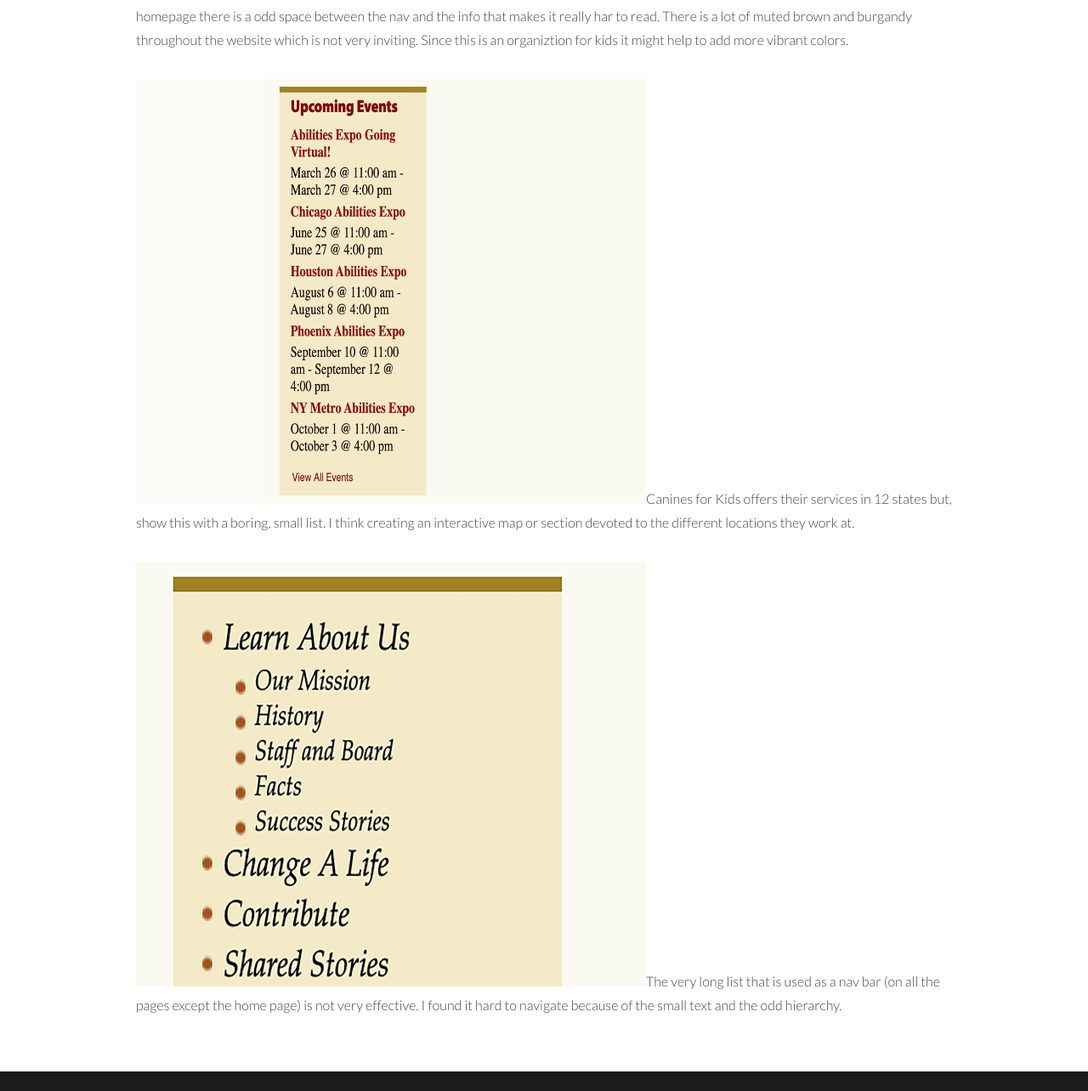
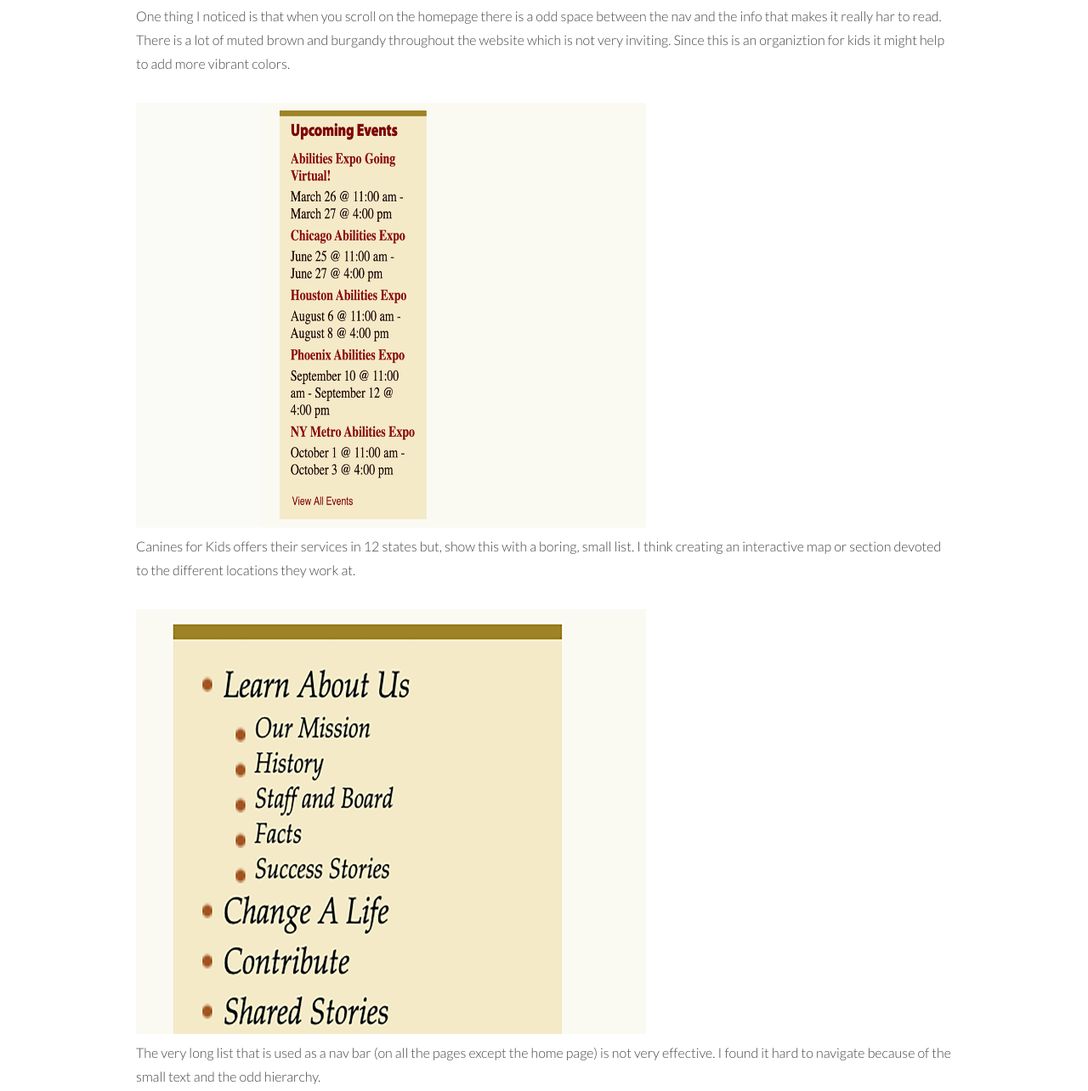
Before and after one commit to hsearcy106/canines-for-disabled-kids, a plain HTML site: page research.html in a window 1280 px wide. Shown: the part 750-2034 px from the top of the page at 85% size. Drawn offline with Linux system fonts and the light colour scheme.

Commit message:
seperation

```diff
--- a/research.html
+++ b/research.html
@@ -38,11 +38,14 @@
 						<h1>Research</h1>
 					</header>
 
-					<p> <img src="images/screenshot1.png" alt="" width="600" height="500" >One thing I noticed is that when you scroll on the homepage there is a odd space between the nav and the info that makes it really har to read. There is a lot of muted brown and burgandy throughout the website which is not very inviting. Since this is an organiztion for kids it might help to add more vibrant colors.</p>
+					<img src="images/screenshot1.png" alt="" width="600" height="500" >
+					<p> One thing I noticed is that when you scroll on the homepage there is a odd space between the nav and the info that makes it really har to read. There is a lot of muted brown and burgandy throughout the website which is not very inviting. Since this is an organiztion for kids it might help to add more vibrant colors.</p>
 
-					<p> <img src="images/screenshot2.png" alt="" width="600" height="500">Canines for Kids offers their services in 12 states but, show this with a boring, small list. I think creating an interactive map or section devoted to the different locations they work at.</p>
+					<img src="images/screenshot2.png" alt="" width="600" height="500">
+					<p> Canines for Kids offers their services in 12 states but, show this with a boring, small list. I think creating an interactive map or section devoted to the different locations they work at.</p>
 
-					<p> <img src="images/screenshot3.png" alt="" width="600" height="500">The very long list that is used as a nav bar (on all the pages except the home page) is not very effective. I found it hard to navigate because of the small text and the odd hierarchy.</p>
+					<img src="images/screenshot3.png" alt="" width="600" height="500">
+					<p> The very long list that is used as a nav bar (on all the pages except the home page) is not very effective. I found it hard to navigate because of the small text and the odd hierarchy.</p>
 
 				</div>
 
```
